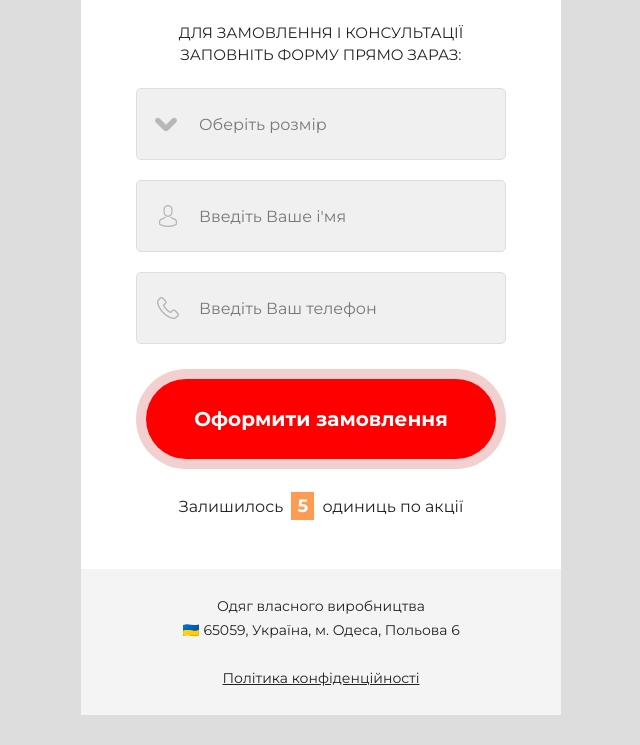
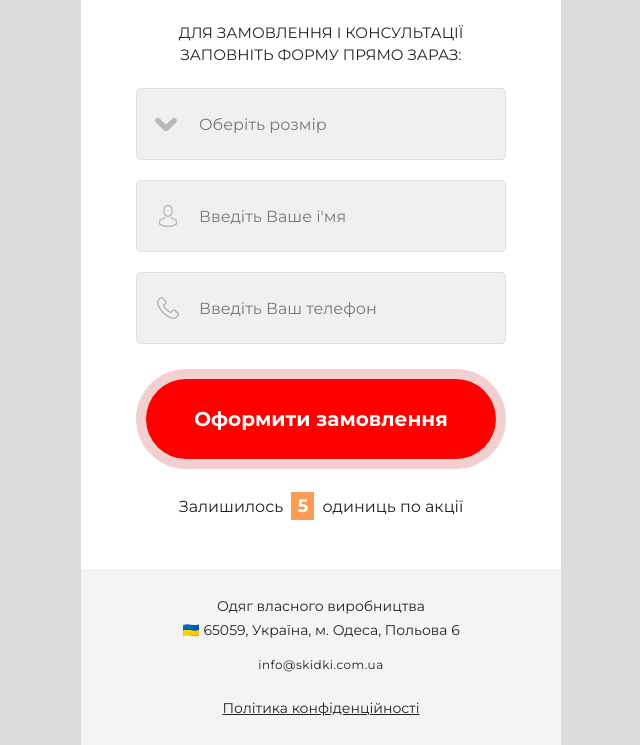
Before and after one commit to mirrors1/children-shirt.storeshop.website, a plain HTML site: page index.html in a window 1280 px wide. Shown: the part 5037-5782 px from the top of the page, without its empty margins (319-959 px from the left). Before the commit the page ends 5752 px from the top, so only its background shows below. Drawn offline with Linux system fonts and the light colour scheme.

Commit message:
add email

```diff
--- a/css/styles8ca58.css
+++ b/css/styles8ca58.css
@@ -52,6 +52,9 @@ ol {
   text-decoration: none;
   text-align: center;
   cursor: pointer;
+  transition-property: background-color;
+  transition-delay: 250ms;
+  transition-timing-function: cubic-bezier(0.4, 0, 0.2, 1);
 }
 .button:hover,
 .button:focus {
@@ -2162,3 +2165,23 @@ select::-ms-expand {
 .footer_section a {
   color: #222;
 }
+.address {
+  margin-top: 10px;
+  margin-bottom: 20px;
+}
+.contact-link {
+  font-style: normal;
+  text-decoration: none;
+  font-size: 12px;
+  line-height: 1.17;
+  letter-spacing: 0.04em;
+  color: #434455;
+  transition-property: color;
+  transition-delay: 250ms;
+  transition-timing-function: cubic-bezier(0.4, 0, 0.2, 1);
+}
+
+.contact-link:hover,
+.contact-link:focus {
+  color: #404bbf;
+}
--- a/index.html
+++ b/index.html
@@ -687,13 +687,14 @@
       <!-- /order 3 -->
       <!-- footer -->
       <footer class="footer_section">
-        <p>
-          Одяг власного виробництва
-          <br />
-          🇺🇦 65059, Україна, м. Одеса, Польова 6
-          <br />
-        </p>
-        <br />
+        <p>Одяг власного виробництва</p>
+        <p>🇺🇦 65059, Україна, м. Одеса, Польова 6</p>
+
+        <address class="address">
+          <a class="contact-link" href="mailto:info@skidki.com.ua"
+            >info@skidki.com.ua</a
+          >
+        </address>
         <a href="politics.html" target="_blank">Політика конфіденційності</a>
         <br />
       </footer>
```
